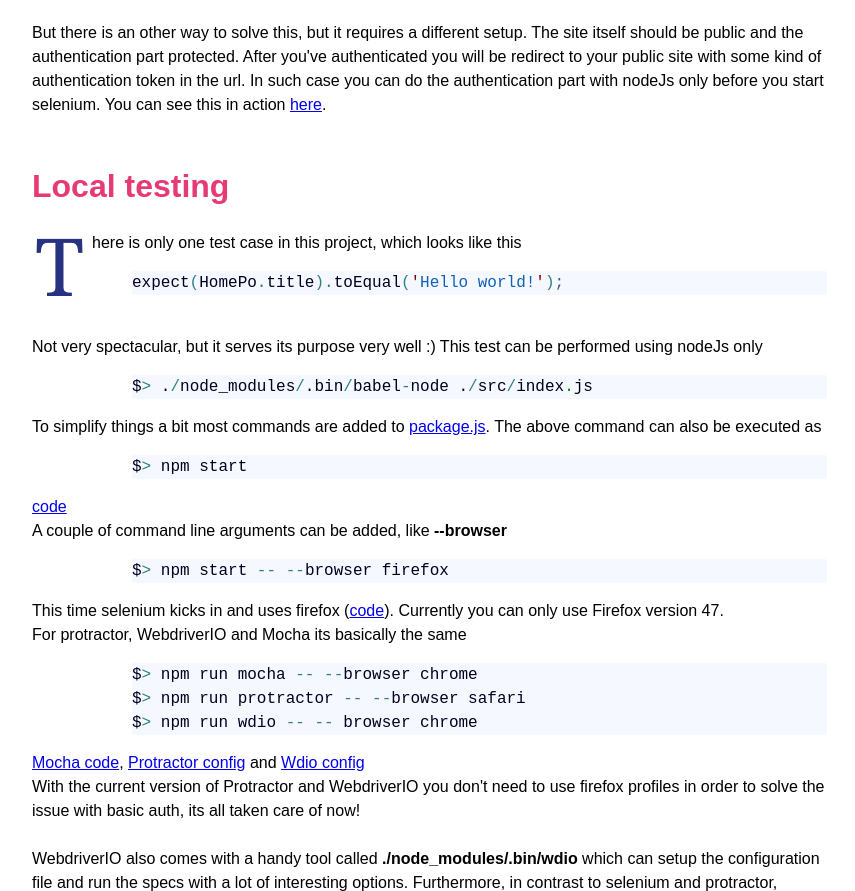
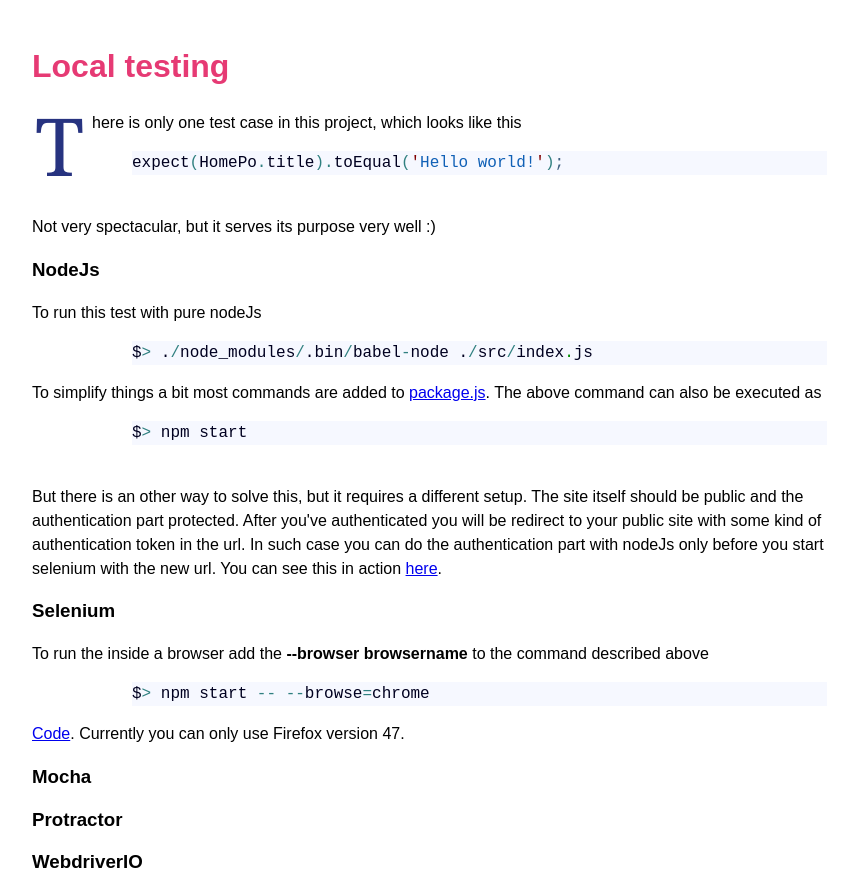
Before and after one commit to scaljeri/e2e-testing-in-action, a plain HTML site: page index.html in a window 1280 px wide. Shown: the part 829-1720 px from the top of the page, without its empty margins (208-1063 px from the left). Drawn offline with Linux system fonts and the light colour scheme; a web font is replaced by a local one.

Commit message:
Split local-section into desc per test runner

```diff
--- a/index.html
+++ b/index.html
@@ -55,12 +55,6 @@
                 Fortunately this popup can be disabled with the config property <strong>network.http.phishy-userpass-length</strong>.
                 It can be implemented using <a href="https://github.com/SeleniumHQ/selenium/wiki/FirefoxDriver">Firefox profiles</a>,
                 which I have implemented <a href="https://github.com/scaljeri/selenium-protractor-browserstack/blob/master/src/utils/driver.js#L116">here</a>.
-                <br><br>
-
-                But there is an other way to solve this, but it requires a different setup. The site itself should be
-                public and the authentication part protected. After you've authenticated you will be redirect to your public site with some kind of
-                authentication token in the url. In such case you can do the authentication part with nodeJs only before you start selenium. You can see
-                this in action <a href="https://github.com/scaljeri/selenium-protractor-browserstack/blob/master/src/index.js#L40">here</a>.
             </div>
 
             <h2>Local testing</h2>
@@ -75,8 +69,11 @@
                         style='color:#406080; '>;</span></pre>
                 <br>
 
-                Not very spectacular, but it serves its purpose very well :) This test can be performed using nodeJs
-                only
+                Not very spectacular, but it serves its purpose very well :)
+
+
+                <h3>NodeJs</h3>
+                To run this test with pure nodeJs
 
                 <pre style='color:#000020;background:#f6f8ff;'>$<span style='color:#308080; '>></span> .<span
                         style='color:#308080; '>/</span>node_modules<span style='color:#308080; '>/</span>.bin<span
@@ -84,25 +81,32 @@
                         style='color:#308080; '>/</span>src<span style='color:#308080; '>/</span>index<span
                         style='color:#008c00; '>.</span>js</pre>
 
-                To simplify things a bit most commands are added to <a
-                    href="https://github.com/scaljeri/selenium-protractor-browserstack/blob/master/package.json#L21">package.js</a>.
+                To simplify things a bit most commands are added to
+                <a href="https://github.com/scaljeri/selenium-protractor-browserstack/blob/master/package.json#L28" target="_blank">package.js</a>.
                 The above command can also be executed as
 
                 <pre style='color:#000020;background:#f6f8ff;'>$<span style='color:#308080; '>></span> npm start</pre>
-
-                <a href="https://github.com/scaljeri/selenium-protractor-browserstack/blob/master/src/index.js#L26">code</a>
                 <br>
 
-                A couple of command line arguments can be added, like <strong>--browser</strong>
+                But there is an other way to solve this, but it requires a different setup. The site itself should be
+                public and the authentication part protected. After you've authenticated you will be redirect to your public site with some kind of
+                authentication token in the url. In such case you can do the authentication part with nodeJs only before you start selenium with
+                the new url. You can see this in action
+                <a href="https://github.com/scaljeri/selenium-protractor-browserstack/blob/master/src/selenium.js#L62" target="_blank">here</a>.
 
-                <pre style='color:#000020;background:#f6f8ff;'>$<span style='color:#308080; '>></span> npm start <span
-                        style='color:#308080; '>-</span><span style='color:#308080; '>-</span> <span
-                        style='color:#308080; '>-</span><span style='color:#308080; '>-</span>browser firefox</pre>
+                <h3>Selenium</h3>
+                To run the inside a browser add the <b>--browser browsername</b> to the command described above
 
-                This time selenium kicks in and uses firefox (<a
-                    href="https://github.com/scaljeri/selenium-protractor-browserstack/blob/master/src/index.js#L20">code</a>).
+                <pre style='color:#000020;background:#f6f8ff;'>$<span style='color:#308080; '>></span> npm start <span style='color:#308080; '>--</span> <span style='color:#308080; '>--</span>browse<span style='color:#308080; '>=</span>chrome</pre>
+
+                <a href="https://github.com/scaljeri/selenium-protractor-browserstack/blob/master/src/selenium.js#L42" target="_blank">Code</a>.
+
                 Currently you can only use Firefox version 47.
                 <br>
+
+                <h3>Mocha</h3>
+                <h3>Protractor</h3>
+                <h3>WebdriverIO</h3>
 
                 For protractor, WebdriverIO and Mocha its basically the same
 
```
